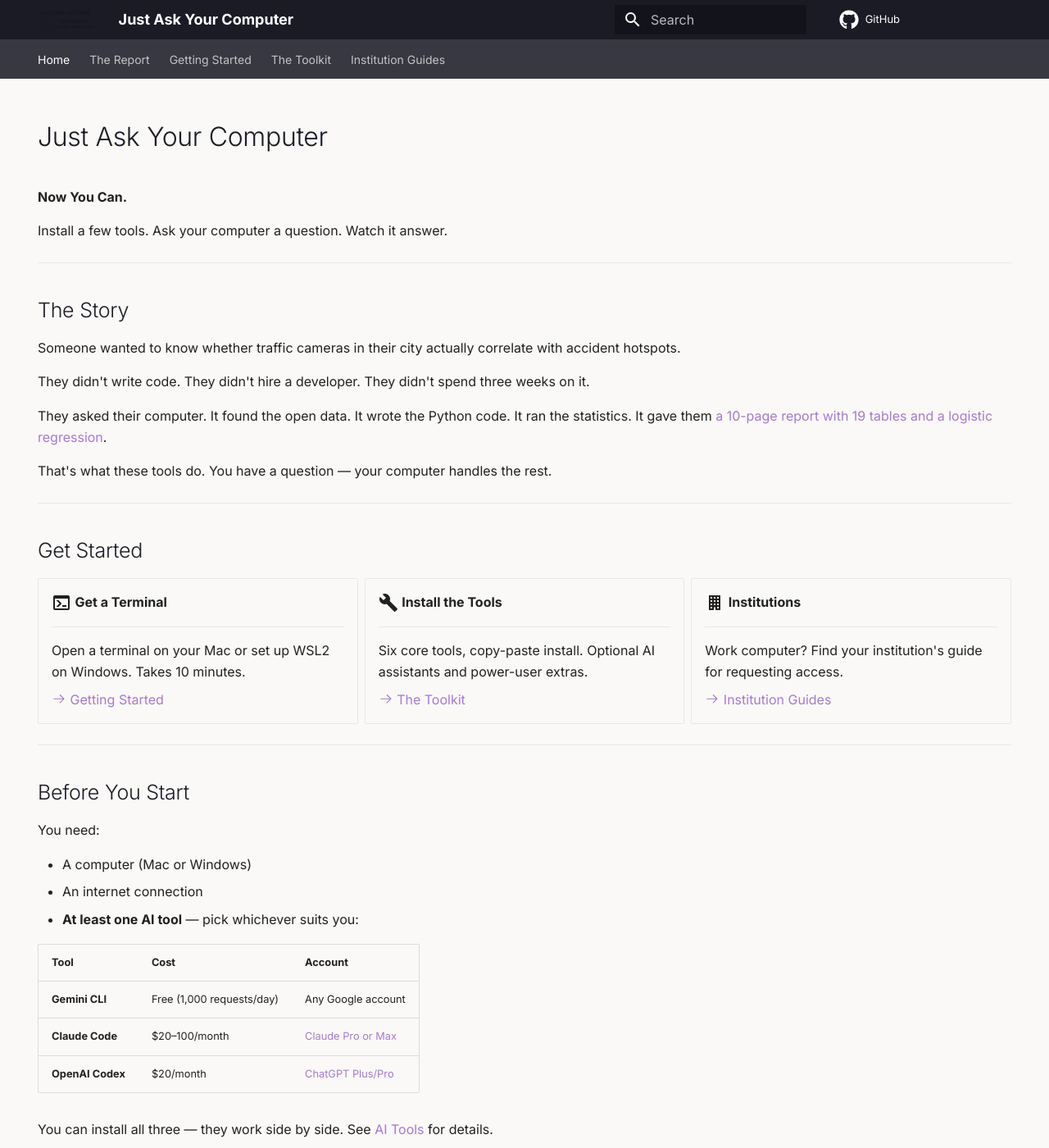
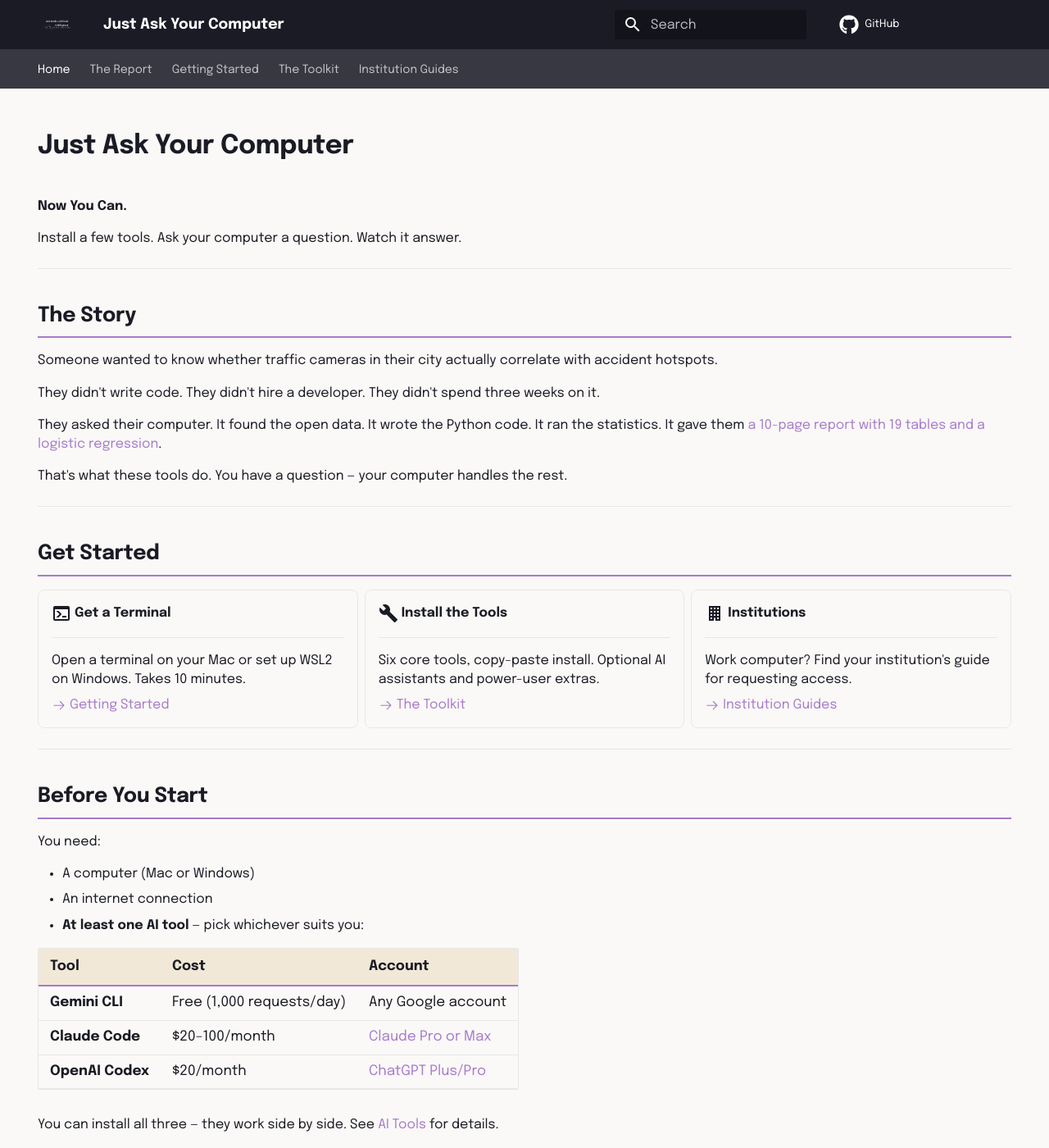
Before and after one commit to realmindsai/just-ask-your-computer, an MkDocs documentation site: the page built from docs/index.md, in a window 1280 px wide and 1400 px high. Shown: the whole window at 82% size. Built offline with MkDocs 1.6.1 and Material for MkDocs 9.7.7, drawn with Linux system fonts in a browser that asks for light colours; comment, search, counter and statistics services are not loaded; some of the changed text lies outside the part shown.

Commit message:
feat: apply full RMAI brand guidelines
- Epilogue font (replaces Inter) per brand typography spec
- White logo variant for dark header, primary logo as favicon
- Purple circles motif asset added
- Tables: Oat header, purple bottom border, zebra striping, hover
- Headings: H2 gets purple underline, H3 in Slate Black 600
- Code blocks: purple-tinted inline, dark terminal-feel blocks
- Admonitions: purple border (note), orange border (tip)
- Grid cards: purple hover glow
- Links: purple default, orange on hover
- Footer: Core Black background, RMAI copyright
- Selection highlight in purple tint
- CSS custom properties for full palette

Co-Authored-By: Claude Opus 4.6 <noreply@anthropic.com>

```diff
--- a/docs/assets/stylesheets/extra.css
+++ b/docs/assets/stylesheets/extra.css
@@ -1,32 +1,203 @@
-/* ABOUTME: RMAI brand color overrides for MkDocs Material theme */
-/* ABOUTME: Applies Signature Purple, Primary Orange, and dark palette */
+/* ABOUTME: RMAI brand overrides for MkDocs Material theme */
+/* ABOUTME: Applies Signature Purple, Primary Orange, Epilogue font, and branded component styles */
 
+/* ── Brand palette ── */
 :root {
   --md-primary-fg-color: #A77ACD;
   --md-primary-fg-color--light: #c4a3e0;
   --md-primary-fg-color--dark: #8a5cb3;
   --md-accent-fg-color: #F26541;
   --md-typeset-a-color: #A77ACD;
+  --rmai-black: #1A1B25;
+  --rmai-slate: #373841;
+  --rmai-purple: #A77ACD;
+  --rmai-orange: #F26541;
+  --rmai-offwhite: #FAF9F7;
+  --rmai-oat: #F1E8D7;
+  --rmai-border: #E7E7EA;
+  --rmai-gray: #8D8D92;
 }
 
+/* ── Background ── */
 [data-md-color-scheme="default"] {
-  --md-default-bg-color: #FAF9F7;
+  --md-default-bg-color: var(--rmai-offwhite);
 }
 
+/* ── Header and nav ── */
 .md-header {
-  background-color: #1A1B25;
+  background-color: var(--rmai-black);
 }
 
 .md-tabs {
-  background-color: #373841;
+  background-color: var(--rmai-slate);
 }
 
-.md-typeset h1,
-.md-typeset h2 {
-  color: #1A1B25;
+.md-header__topic {
+  font-weight: 700;
 }
 
+/* ── Logo sizing ── */
+.md-header__button.md-logo img {
+  height: 1.8rem;
+  width: auto;
+}
+
+/* ── Typography ── */
+.md-typeset {
+  color: var(--rmai-black);
+  font-weight: 400;
+  line-height: 1.45;
+}
+
+.md-typeset h1 {
+  color: var(--rmai-black);
+  font-weight: 700;
+  letter-spacing: -0.01em;
+}
+
+.md-typeset h2 {
+  color: var(--rmai-black);
+  font-weight: 700;
+  border-bottom: 2px solid var(--rmai-purple);
+  padding-bottom: 0.3em;
+}
+
+.md-typeset h3 {
+  color: var(--rmai-slate);
+  font-weight: 600;
+}
+
+.md-typeset strong {
+  font-weight: 600;
+}
+
+/* ── Links ── */
+.md-typeset a {
+  color: var(--rmai-purple);
+  text-decoration: none;
+}
+
+.md-typeset a:hover {
+  color: var(--rmai-orange);
+  text-decoration: underline;
+}
+
+/* ── Tables (brand spec) ── */
+.md-typeset table:not([class]) {
+  border: 1px solid var(--rmai-border);
+  border-collapse: collapse;
+  font-size: 0.85rem;
+}
+
+.md-typeset table:not([class]) thead {
+  background-color: var(--rmai-oat);
+}
+
+.md-typeset table:not([class]) th {
+  color: var(--rmai-black);
+  font-weight: 600;
+  padding: 10px 14px;
+  border-bottom: 2px solid var(--rmai-purple);
+  text-align: left;
+}
+
+.md-typeset table:not([class]) td {
+  padding: 8px 14px;
+  border-bottom: 1px solid var(--rmai-border);
+  color: var(--rmai-black);
+}
+
+.md-typeset table:not([class]) tbody tr:nth-child(even) {
+  background-color: var(--rmai-offwhite);
+}
+
+.md-typeset table:not([class]) tbody tr:hover {
+  background-color: var(--rmai-oat);
+}
+
+/* ── Admonitions ── */
 .md-typeset .admonition,
 .md-typeset details {
-  border-color: #A77ACD;
+  border-left: 4px solid var(--rmai-purple);
+  background-color: var(--rmai-offwhite);
 }
+
+.md-typeset .admonition.note,
+.md-typeset details.note {
+  border-color: var(--rmai-purple);
+}
+
+.md-typeset .admonition.tip,
+.md-typeset details.tip {
+  border-color: var(--rmai-orange);
+}
+
+.md-typeset .admonition-title,
+.md-typeset summary {
+  font-weight: 600;
+}
+
+/* ── Code blocks ── */
+.md-typeset code {
+  background-color: #f0edf4;
+  color: var(--rmai-black);
+  border-radius: 3px;
+  padding: 0.1em 0.3em;
+  font-size: 0.85em;
+}
+
+.md-typeset pre > code {
+  background-color: var(--rmai-black);
+  color: #e0dce4;
+  padding: 1em;
+}
+
+/* ── Content tabs ── */
+.md-typeset .tabbed-labels > label {
+  font-weight: 600;
+  color: var(--rmai-slate);
+}
+
+.md-typeset .tabbed-labels > label--active,
+.md-typeset .tabbed-labels > label:hover {
+  color: var(--rmai-purple);
+}
+
+/* ── Grid cards (home page) ── */
+.md-typeset .grid.cards > ul > li {
+  border: 1px solid var(--rmai-border);
+  border-radius: 8px;
+  transition: border-color 0.2s, box-shadow 0.2s;
+}
+
+.md-typeset .grid.cards > ul > li:hover {
+  border-color: var(--rmai-purple);
+  box-shadow: 0 4px 12px rgba(167, 122, 205, 0.15);
+}
+
+/* ── Footer ── */
+.md-footer {
+  background-color: var(--rmai-black);
+}
+
+.md-copyright {
+  color: var(--rmai-gray);
+  font-size: 0.75rem;
+}
+
+/* ── Sidebar nav ── */
+.md-nav__link--active {
+  color: var(--rmai-purple) !important;
+  font-weight: 600;
+}
+
+/* ── Scrollbar accent ── */
+::-webkit-scrollbar-thumb {
+  background-color: var(--rmai-purple);
+  border-radius: 4px;
+}
+
+/* ── Selection highlight ── */
+::selection {
+  background-color: rgba(167, 122, 205, 0.25);
+}
--- a/mkdocs.yml
+++ b/mkdocs.yml
@@ -10,7 +10,7 @@ theme:
     primary: custom
     accent: custom
   font:
-    text: Inter
+    text: Epilogue
     code: JetBrains Mono
   features:
     - content.code.copy
@@ -19,10 +19,17 @@ theme:
     - navigation.sections
     - navigation.instant
     - navigation.top
-  logo: assets/images/rmai_logo.svg
+  logo: assets/images/rmai_logo_white.svg
   favicon: assets/images/rmai_logo.svg
   icon:
     repo: fontawesome/brands/github
+
+extra:
+  generator: false
+  social:
+    - icon: fontawesome/brands/github
+      link: https://github.com/realmindsai/just-ask-your-computer
+  copyright: Real Minds Artificial Intelligence
 
 extra_css:
   - assets/stylesheets/extra.css
```
Also changed, not shown: docs/assets/images/purple_circles_motif.svg (added), docs/assets/images/rmai_logo_white.svg (added).
